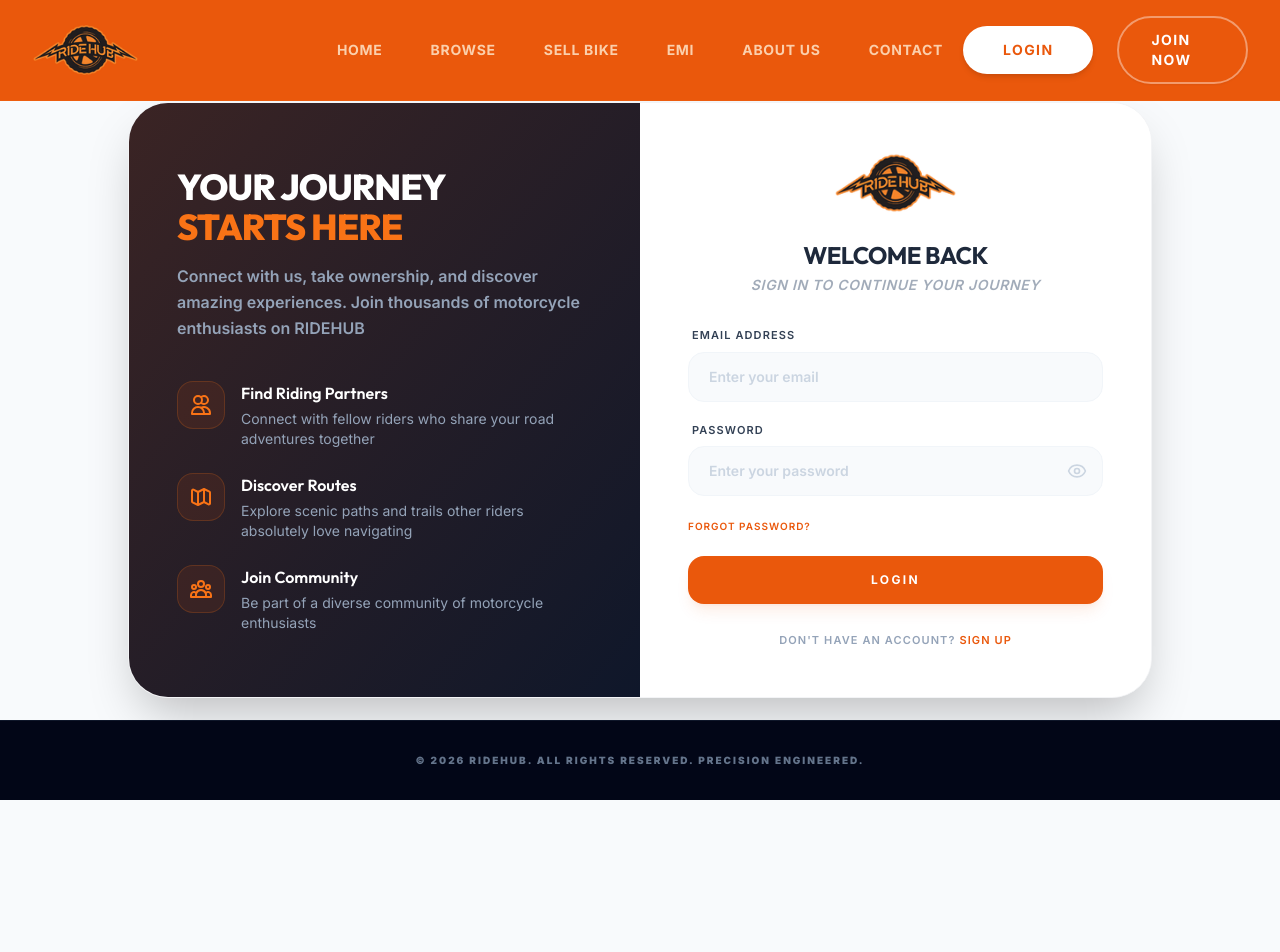
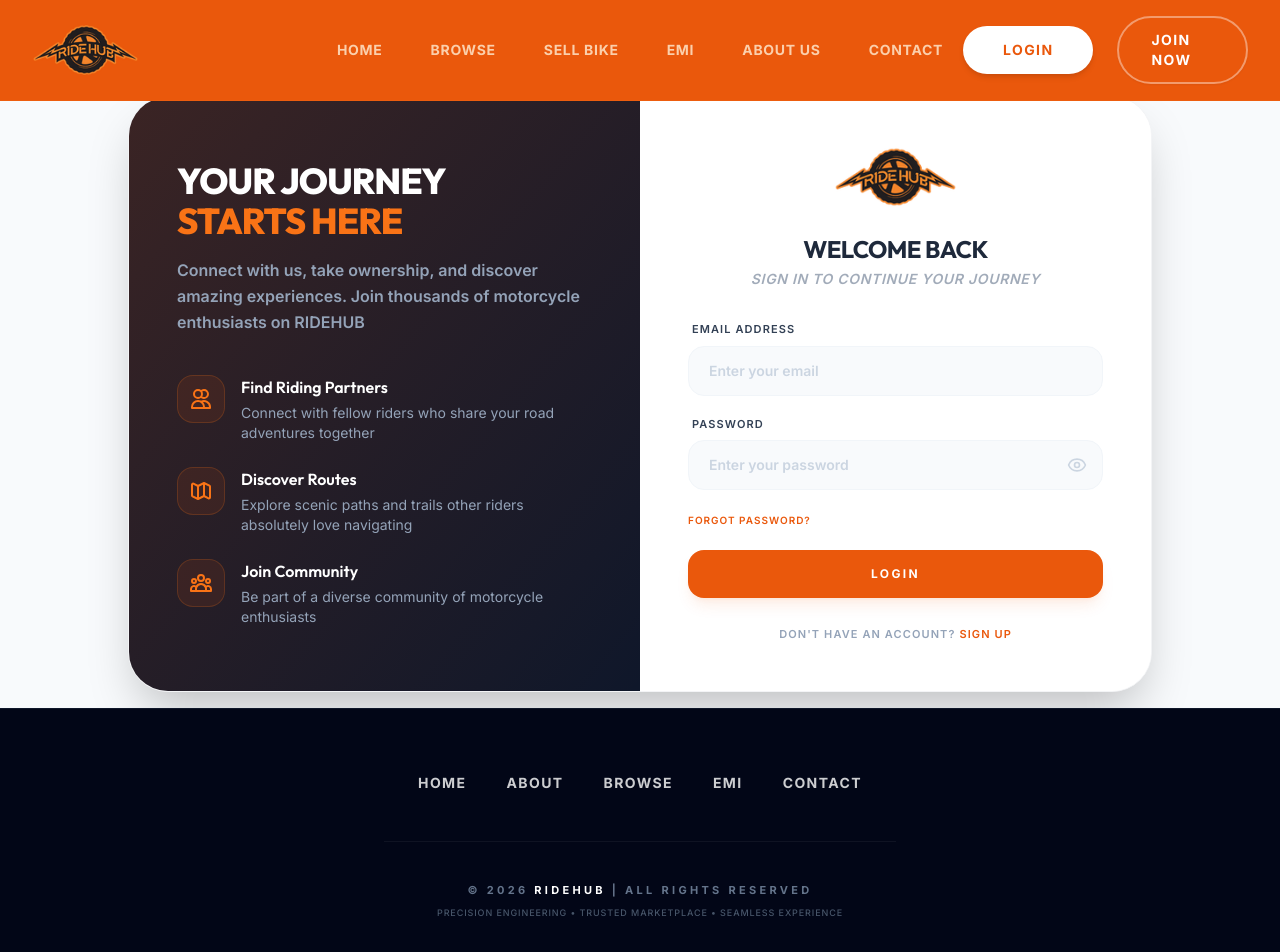
Before and after one commit to christopher7777777/Christopher-Pokharel-RIDEHUB, a React (Vite) app in the folder Frontend/: page /login in a window 1280 px wide. Shown: the top 952 px of the page. Before the commit the page ends 800 px from the top, so only its background shows below. Built offline with nearby package versions, Linux system fonts and the light colour scheme.

Commit message:
footer ui updated

```diff
--- a/Frontend/src/components/layout/Footer.jsx
+++ b/Frontend/src/components/layout/Footer.jsx
@@ -1,13 +1,34 @@
+import { Link } from 'react-router-dom';
+
 const Footer = () => {
     return (
-        <footer className="bg-slate-950 text-white py-8 border-t border-slate-900">
-            <div className="max-w-7xl mx-auto px-4 sm:px-6 lg:px-8">
-                <div className="flex justify-center items-center">
-                    <p className="text-slate-500 text-[10px] font-black uppercase tracking-[0.2em] text-center">
-                        &copy; {new Date().getFullYear()} RIDEHUB. All rights reserved. Precision Engineered.
+        <footer className="footer bg-slate-950 text-white pt-16 pb-10 border-t border-slate-900 relative">
+            <div className="max-w-7xl mx-auto px-4 flex flex-col items-center">
+                {/* Navigation Links */}
+                <nav className="flex flex-wrap justify-center gap-x-10 gap-y-4 mb-12">
+                    <Link to="/dashboard" className="text-sm font-bold uppercase tracking-widest text-white/80 hover:text-orange-500 transition-colors">Home</Link>
+                    <Link to="/about" className="text-sm font-bold uppercase tracking-widest text-white/80 hover:text-orange-500 transition-colors">About</Link>
+                    <Link to="/browse" className="text-sm font-bold uppercase tracking-widest text-white/80 hover:text-orange-500 transition-colors">Browse</Link>
+                    <Link to="/emi-calculator" className="text-sm font-bold uppercase tracking-widest text-white/80 hover:text-orange-500 transition-colors">EMI</Link>
+                    <Link to="/contact" className="text-sm font-bold uppercase tracking-widest text-white/80 hover:text-orange-500 transition-colors">Contact</Link>
+                </nav>
+
+                {/* Divider */}
+                <div className="w-full h-px bg-white/5 mb-10 max-w-lg mx-auto"></div>
+
+                {/* Copyright Text */}
+                <div className="text-center">
+                    <p className="text-slate-500 text-[11px] font-bold uppercase tracking-[0.3em] mb-2">
+                        &copy; {new Date().getFullYear()} <span className="text-white">RIDEHUB</span> | All Rights Reserved
+                    </p>
+                    <p className="text-slate-600 text-[9px] font-medium tracking-widest uppercase">
+                        Precision Engineering • Trusted Marketplace • Seamless Experience
                     </p>
                 </div>
             </div>
+
+            {/* Subtle Gradient Accent */}
+            <div className="absolute bottom-0 left-0 w-full h-[2px] bg-gradient-to-r from-transparent via-orange-600/50 to-transparent"></div>
         </footer>
     );
 };
```
